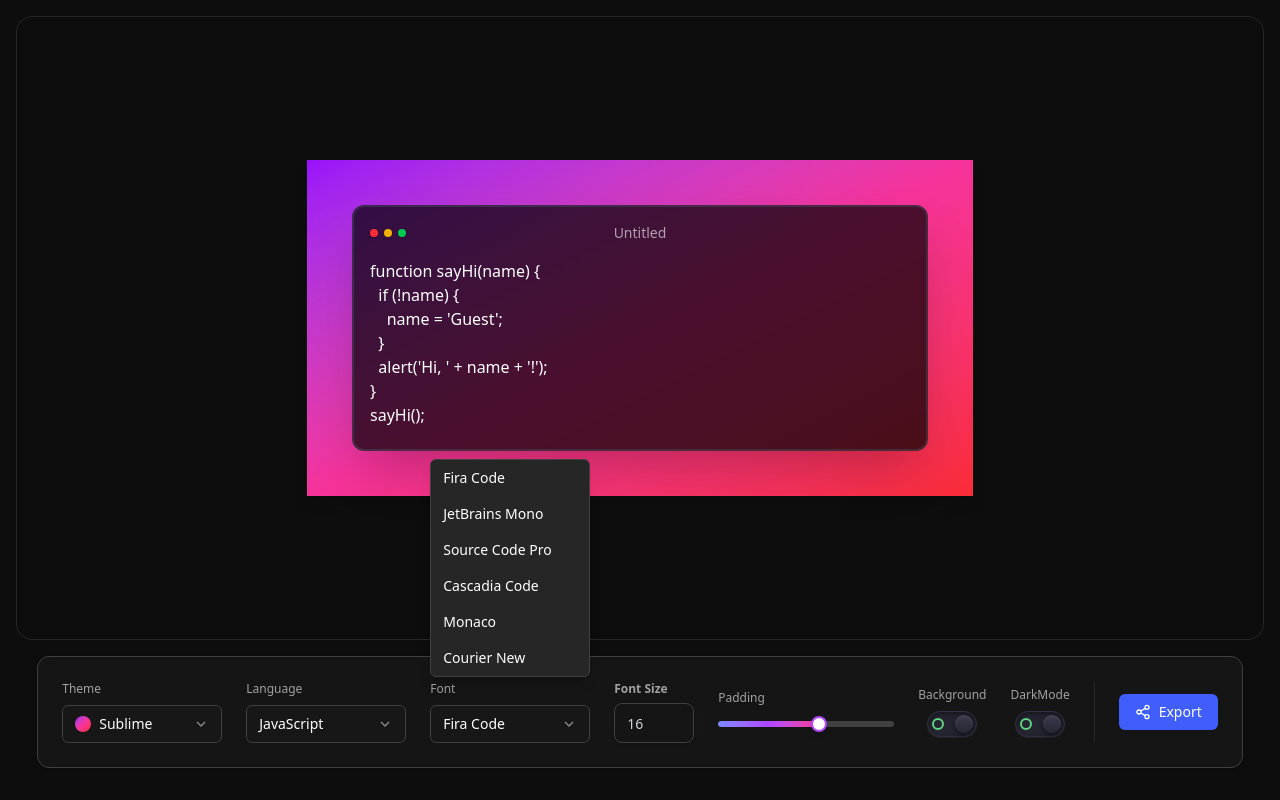
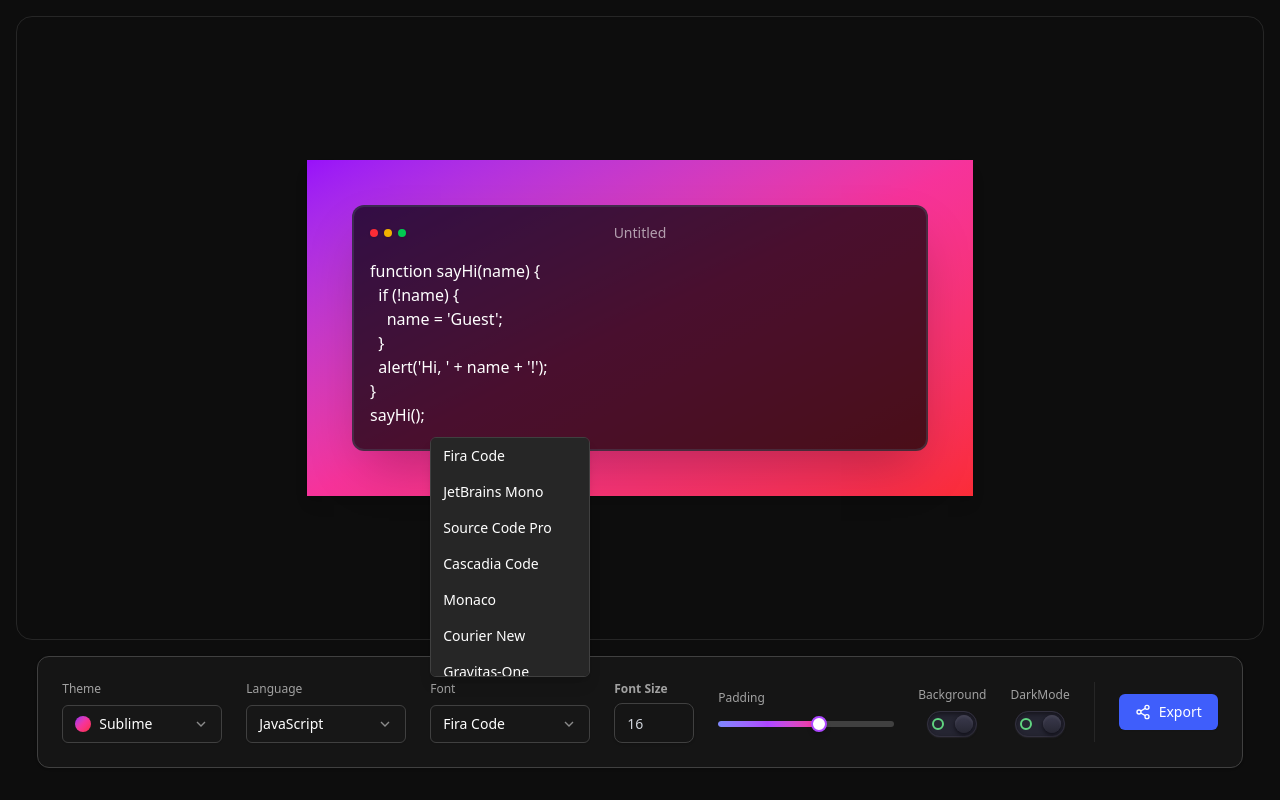
Before and after one commit to Nitesh47kumars/Snippix, a React (Vite) app: page / in a window 1280 px wide. Both pictures are taken after a click on the button "Fira Code". Built offline with nearby package versions, Linux system fonts and the light colour scheme.

Commit message:
working on SnippetFont Component

```diff
--- a/src/Components/SnippetCode.jsx
+++ b/src/Components/SnippetCode.jsx
@@ -5,7 +5,7 @@ import SampleCode from "./SampleCode.json";
 const SnippetCode = () => {
   const textareaRef = useRef(null);
   const { state } = useContext(MyContext);
-  const font = `${state.font}px`;
+  const fontSize = `${state.fontSize}px`;
 
   const [code, setCode] = useState("");
 
@@ -24,7 +24,7 @@ const SnippetCode = () => {
 
   useEffect(() => {
     autoResize();
-  }, [code, state.font]);
+  }, [code, state.fontSize]);
 
   const handleChange = (e) => {
     setCode(e.target.value);
@@ -33,7 +33,7 @@ const SnippetCode = () => {
   return (
     <div className="flex justify-center">
       <div
-        className={`w-full sm:w-[36rem] mx-auto border-2 rounded-xl shadow-2xl ${
+        className={`w-full sm:w-[36rem] mx-auto border-2 rounded-xl shadow-2xl font-${state.font} ${
           state.mode === "dark" ? "bg-black/70 text-white" : "bg-white/50 text-black"
         } border-gray-600/40`}
       >
@@ -63,8 +63,8 @@ const SnippetCode = () => {
           ref={textareaRef}
           value={code}
           onChange={handleChange}
-          style={{ fontSize: font }}
-          className="resize-none outline-none px-4 pb-4 w-full bg-transparent"
+          style={{ fontSize: fontSize }}
+          className={`resize-none outline-none px-4 pb-4 w-full bg-transparent`}
           rows={1}
           spellCheck={false}
         />
--- a/src/Components/SnippetSettings/FontSize.jsx
+++ b/src/Components/SnippetSettings/FontSize.jsx
@@ -12,7 +12,7 @@ export default function FontSize({ label }) {
     if (value > 40) value = 40;
     if (value < 0) value = 0;
 
-    dispatch({type:"SET_FONT",payload:value});
+    dispatch({type:"SET_FONTSIZE",payload:value});
   };
 
   return (
@@ -21,9 +21,9 @@ export default function FontSize({ label }) {
       <input
         type="number"
         max="40"
-        value={state.font}
+        value={state.fontSize}
         onChange={handleChange}
-        className={`w-20 h-10 ${state.font} rounded-lg border border-neutral-700 px-3 py-2 text-sm font-medium text-gray-300 shadow-sm outline-none transition-all duration-200 focus:border-indigo-500 focus:ring-2 focus:ring-indigo-300`}
+        className={`w-20 h-10 ${state.fontSize} rounded-lg border border-neutral-700 px-3 py-2 text-sm font-medium text-gray-300 shadow-sm outline-none transition-all duration-200 focus:border-indigo-500 focus:ring-2 focus:ring-indigo-300`}
       />
     </div>
   );
--- a/src/Components/SnippetSettings/SnippetFont.jsx
+++ b/src/Components/SnippetSettings/SnippetFont.jsx
@@ -1,19 +1,24 @@
-import { useState, useRef, useEffect } from "react";
+import { useState, useRef, useEffect, useContext } from "react";
+import { MyContext } from "../../MyContext";
 
 export default function SnippetFont({ label }) {
   const [open, setOpen] = useState(false);
   const ref = useRef(null);
 
+  const { state, dispatch } = useContext(MyContext);
+
   const fonts = [
-    { name: "Fira Code", class: "font-fira" },
-    { name: "JetBrains Mono", class: "font-jetbrains" },
-    { name: "Source Code Pro", class: "font-source" },
-    { name: "Cascadia Code", class: "font-cascadia" },
-    { name: "Monaco", class: "font-monaco" },
-    { name: "Courier New", class: "font-courier" },
+    { name: "Fira Code", class: 'fira' },
+    { name: "JetBrains Mono", class: 'jetbrains' },
+    { name: "Source Code Pro", class: 'source' },
+    { name: "Cascadia Code", class: 'cascadia' },
+    { name: "Monaco", class: 'monaco' },
+    { name: "Courier New", class: 'courier' },
+    {name: "Gravitas-One", class: 'gravitas'}
   ];
 
-  const [value, setValue] = useState(fonts[0]);
+
+  const selectedFont = fonts.find((f) => f.class === state.font) || fonts[0];
 
   useEffect(() => {
     const handleClickOutside = (e) => {
@@ -21,7 +26,6 @@ export default function SnippetFont({ label }) {
         setOpen(false);
       }
     };
-
     document.addEventListener("mousedown", handleClickOutside);
     return () => document.removeEventListener("mousedown", handleClickOutside);
   }, []);
@@ -37,7 +41,7 @@ export default function SnippetFont({ label }) {
         onClick={() => setOpen((prev) => !prev)}
         className="border-input text-muted-foreground flex items-center justify-between gap-2 rounded-md border border-neutral-700 bg-neutral-900 hover:bg-neutral-800 px-3 py-2 text-sm whitespace-nowrap shadow-xs outline-none focus-visible:ring-[3px] focus-visible:border-ring focus-visible:ring-ring/50 w-full"
       >
-        <span className={value.class}>{value.name}</span>
+        <span className={selectedFont.class}>{selectedFont.name}</span>
         <ChevronDownIcon />
       </button>
 
@@ -47,8 +51,8 @@ export default function SnippetFont({ label }) {
             <li
               key={font.name}
               onClick={() => {
+                dispatch({ type: "SET_FONT", payload: font.class });
                 setOpen(false);
-                setValue(font);
               }}
               className={`cursor-pointer px-3 py-2 hover:bg-neutral-700 ${font.class}`}
             >
@@ -60,6 +64,7 @@ export default function SnippetFont({ label }) {
     </div>
   );
 }
+
 
 function ChevronDownIcon() {
   return (
--- a/src/MyContext.jsx
+++ b/src/MyContext.jsx
@@ -4,7 +4,8 @@ const MyContext = createContext();
 
 const initialState = {
   value: 45,
-  font: 16,
+  fontSize: 16,
+  font: "font-fira",
   theme: "from-purple-600 via-pink-500 to-red-500",
   mode: "dark",
   background: true
@@ -14,6 +15,8 @@ function reducer(state, action) {
   switch (action.type) {
     case "SET_VALUE":
       return { ...state, value: action.payload };
+    case "SET_FONTSIZE":
+      return { ...state, fontSize: action.payload };
     case "SET_FONT":
       return { ...state, font: action.payload };
     case "SET_THEME":
--- a/src/index.css
+++ b/src/index.css
@@ -1,5 +1,11 @@
 @import 'tailwindcss';
-
+@import url('https://fonts.googleapis.com/css2?family=Alan+Sans:wght@300..900&family=Exo+2:ital,wght@0,100..900;1,100..900&display=swap');
+@import url('https://fonts.googleapis.com/css2?family=Alan+Sans:wght@300..900&display=swap');
+@import url('https://fonts.googleapis.com/css2?family=Quicksand:wght@300..700&display=swap');
+@import url('https://fonts.googleapis.com/css2?family=Dancing+Script:wght@400..700&display=swap');
+@import url('https://fonts.googleapis.com/css2?family=Share+Tech&display=swap');
+@import url('https://fonts.googleapis.com/css2?family=Josefin+Sans:ital,wght@0,100..700;1,100..700&display=swap');
+@import url('https://fonts.googleapis.com/css2?family=Gravitas+One&display=swap');
 #root,body{
   color: white;
   background-color: #0d0d0d;
@@ -7,4 +13,11 @@
 
 @theme{
   --color-primary:#3F5EFB;
+  --font-fira: "Exo 2", sans-serif;
+  --font-jetbrains:"Alan Sans", sans-serif;
+  --font-source:"Quicksand", sans-serif;
+  --font-cascadia: "Dancing Script", cursive;
+  --font-monaco: "Share Tech", sans-serif;
+  --font-courier: "Josefin Sans", sans-serif;
+  --font-gravitas:  "Gravitas One", serif;
 }
```
